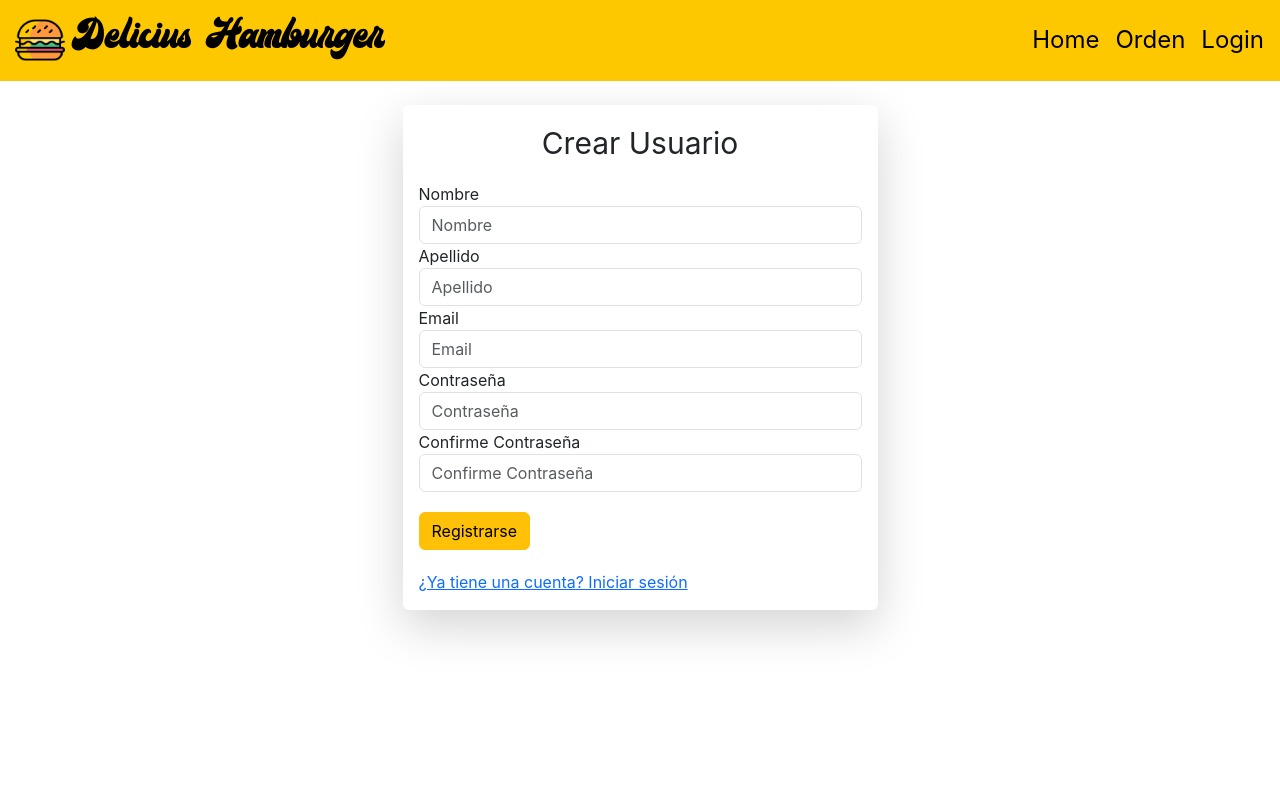
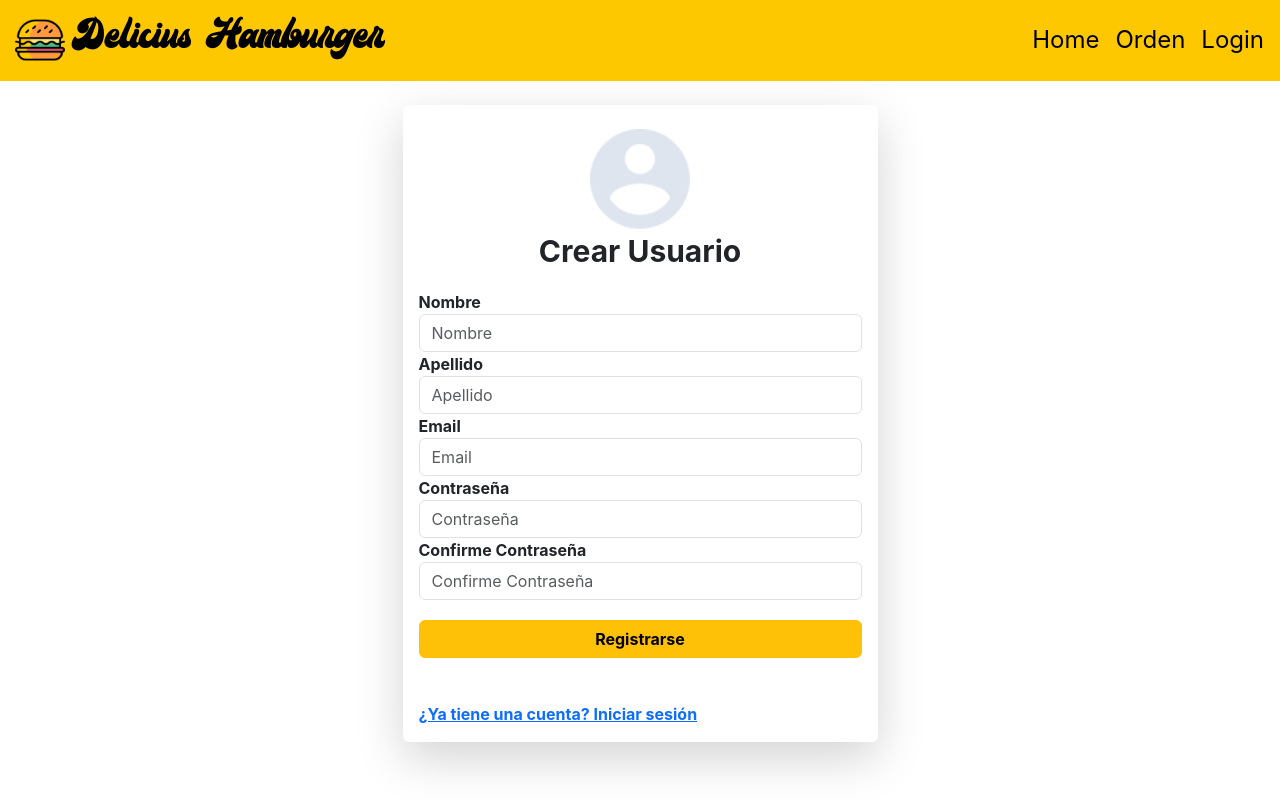
Before and after one commit to RuthAlvarenga/proyecto-final-food-delivery-app, a React (Create React App) app in the folder client/: page /usuario in a window 1280 px wide. Built offline with nearby package versions, Linux system fonts and the light colour scheme.

Commit message:
Se han agregado más detalles del css

```diff
--- a/client/src/pages/CreateUser.jsx
+++ b/client/src/pages/CreateUser.jsx
@@ -3,9 +3,11 @@ import { useDispatch, useSelector } from 'react-redux'
 import {usuarioReg} from '../actions/UsuarioActions'
 import { Link } from 'react-router-dom';
 import Swal from 'sweetalert2';
-import Loading from '../components/Loading'
-import Success from '../components/Success'
-import Error from '../components/Error'
+import Loading from '../components/Loading';
+import Success from '../components/Success';
+import Error from '../components/Error';
+import profile from './userimg/profile.png';
+
 const CreateUser = () => {
     const [name, setName] = useState('')
     const [lastname, setLastname] = useState('')
@@ -44,38 +46,42 @@ const CreateUser = () => {
                 {loading && (<Loading />)}
                 {success && (<Success success='El usuario se ha registrado!'/>)}
                 {error && (<Error error='el email ya se encuentra registrado'/>)}
+                <div style={{display: 'flex', justifyContent: 'center'}}>
+                    <img src={profile} className='img mt-2' style={{width: "100px", height: "100px"}} />
+                </div>
 
-                <p style={{ fontSize: '30px', textAlign: 'center' }}>Crear Usuario</p>
+                <p style={{ fontSize: '30px', textAlign: 'center', fontWeight: 'bold' }}>Crear Usuario</p>
                 <div >
-                    <label>Nombre</label>
+                    <label style={{fontWeight: 'bold' }}>Nombre</label>
                     <input required type='text' name='name' value={name} className='form-control' placeholder='Nombre' onChange={(e) => { setName(e.target.value) }} />
-
-
                 </div>
                 <div >
-                    <label>Apellido</label>
+                    <label style={{fontWeight: 'bold' }}>Apellido</label>
                     <input required type='text' name='lastname' value={lastname} className='form-control' placeholder='Apellido' onChange={(e) => { setLastname(e.target.value) }} />
 
                 </div>
                 <div >
-                    <label>Email</label>
+                    <label style={{fontWeight: 'bold' }}>Email</label>
                     <input required type='email' name='email' value={email} className='form-control' placeholder='Email' onChange={(e) => { setEmail(e.target.value) }} />
 
                 </div>
 
                 <div >
-                    <label>Contraseña</label>
+                    <label style={{fontWeight: 'bold' }}>Contraseña</label>
                     <input required type='password' name='password' value={password} className='form-control' placeholder='Contraseña' onChange={(e) => { setPassword(e.target.value) }} />
 
                 </div>
                 <div >
-                    <label>Confirme Contraseña</label>
+                    <label style={{fontWeight: 'bold' }}>Confirme Contraseña</label>
                     <input required type='password' name='confirmPassword' value={confirmPassword} className='form-control' placeholder='Confirme Contraseña' onChange={(e) => { setConfirmPassword(e.target.value) }} />
 
                 </div>
-                <button onClick={register} style={{ marginTop: '20px', marginBottom:'20px'}} className='btn btn-warning'>Registrarse</button>
+                <div style={{display: 'flex', justifyContent: 'center'}}>
+                    <button onClick={register} style={{ marginTop: '20px', marginBottom:'20px'}} className='btn btn-warning w-100 fw-bold'>Registrarse</button>
+                </div>
+
                 <br/>
-                <Link to={'/login'}>¿Ya tiene una cuenta? Iniciar sesión</Link>
+                <Link to={'/login'} style={{fontWeight: 'bold' }}>¿Ya tiene una cuenta? Iniciar sesión</Link>
             </div>
         </div>
     )
--- a/client/src/pages/LogIn.jsx
+++ b/client/src/pages/LogIn.jsx
@@ -3,9 +3,10 @@ import { useDispatch, useSelector} from 'react-redux'
 import {usuarioLogin} from '../actions/UsuarioActions'
 import { useNavigate } from 'react-router-dom';
 import { Link } from 'react-router-dom';
-import Loading from '../components/Loading'
-import Success from '../components/Success'
-import Error from '../components/Error'
+import Loading from '../components/Loading';
+import Success from '../components/Success';
+import Error from '../components/Error';
+import profile from './userimg/profile.png';
 
 const LogIn = () => {
     const navigate = useNavigate();
@@ -34,25 +35,30 @@ const LogIn = () => {
     <div className='row justify-content-center mt-5'>
 
         <div className='col-md-5 shadow-lg p-3 mb-5 bg-white rounded'>
-            <p style={{ fontSize: '30px', textAlign: 'center' }}>Iniciar Sesión</p>
+            <div style={{display: 'flex', justifyContent: 'center'}}>
+                    <img src={profile} className='img mt-2' style={{width: "100px", height: "100px"}} />
+            </div>
+            <p style={{ fontSize: '30px', textAlign: 'center', fontWeight: 'bold'  }}>Iniciar Sesión</p>
             {loading && (<Loading />)}
             {success && (<Success success='Has iniciado sesión correctamente!'/>)}
             {error && (<Error error='Datos invalidos'/>)}
             <div>
-                <label>Email</label>
+                <label style={{fontWeight: 'bold' }}>Email</label>
                 <input type='email' name='email' value={email} className='form-control' placeholder='Email' onChange={(e) => { setEmail(e.target.value) }} />
 
             </div>
 
             <div>
-                <label>Contraseña</label>
+                <label style={{fontWeight: 'bold' }}>Contraseña</label>
                 <input type='password' name='password' value={password} className='form-control' placeholder='Contraseña' onChange={(e) => { setPassword(e.target.value) }} />
 
             </div>
+            <div style={{display: 'flex', justifyContent: 'center'}}>
+                <button className='btn btn-warning mt-3 mb-3 w-100 fw-bold' onClick={login}>Iniciar Sesión</button>
+            </div>
 
-            <button className='btn btn-warning mt-3 mb-3' onClick={login}>logIn</button>
             <br/>
-            <Link  to={'/usuario'}>¿No tienes una cuenta?  Registrarse</Link>
+            <Link  to={'/usuario'} style={{fontWeight: 'bold' }}>¿No tienes una cuenta?  Registrarse</Link>
         </div>
     </div>
     )
```
Also changed, not shown: client/src/pages/userimg/profile.png (added).
